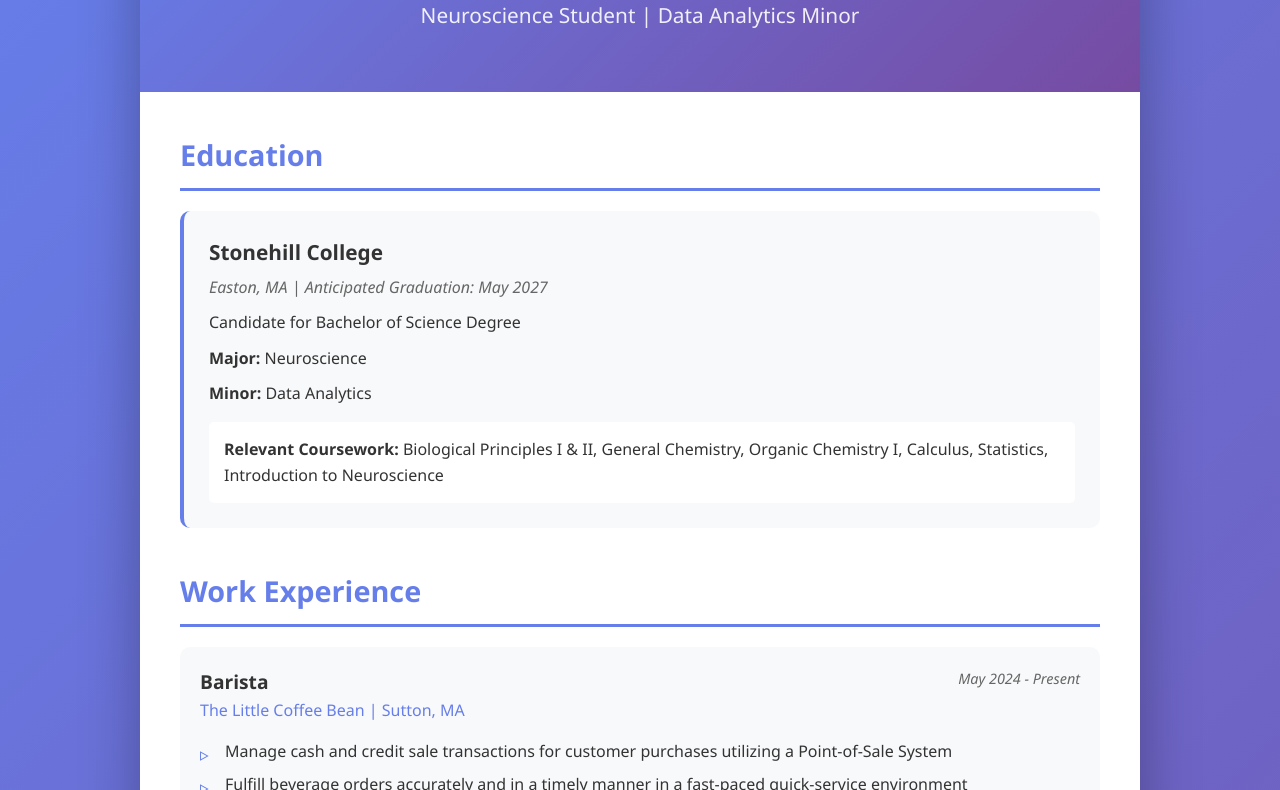
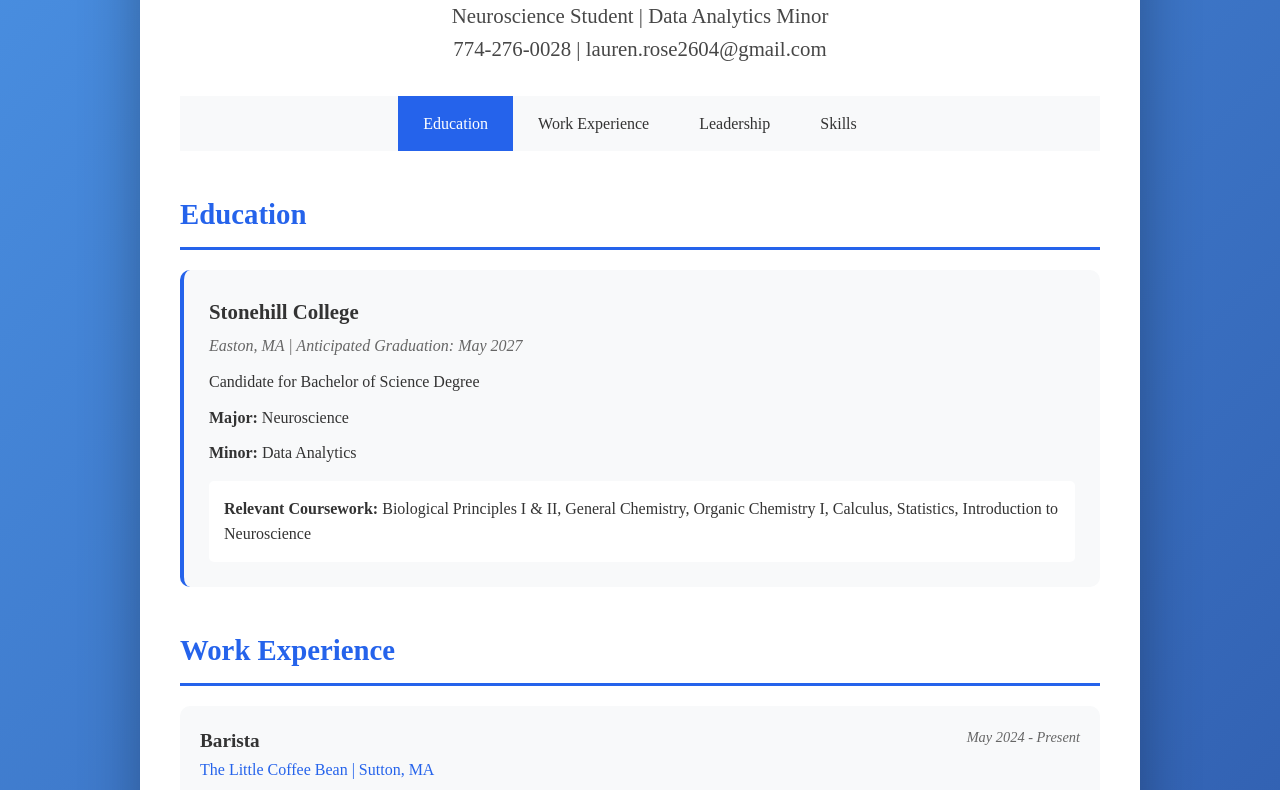
Before and after one commit to lrose26/lrose26.github.io, a plain HTML site: page index.html in a window 1280 px wide. Shown: the part 155-945 px from the top of the page. Drawn offline with Linux system fonts and the light colour scheme.

Commit message:
Update index.html

```diff
--- a/index.html
+++ b/index.html
@@ -3,7 +3,7 @@
 <head>
     <meta charset="UTF-8">
     <meta name="viewport" content="width=device-width, initial-scale=1.0">
-    <title>Lauren Rose - Neuroscience Student</title>
+    <title>Portfolio - Neuroscience Student</title>
     <style>
         * {
             margin: 0;
@@ -12,10 +12,10 @@
         }
 
         body {
-            font-family: 'Segoe UI', Tahoma, Geneva, Verdana, sans-serif;
+            font-family: 'Times New Roman', Times, serif;
             line-height: 1.6;
             color: #333;
-            background: linear-gradient(135deg, #667eea 0%, #764ba2 100%);
+            background: linear-gradient(135deg, #4a90e2 0%, #1e3a8a 100%);
             min-height: 100vh;
             padding: 20px;
         }
@@ -30,10 +30,45 @@
         }
 
         header {
-            background: linear-gradient(135deg, #667eea 0%, #764ba2 100%);
+            background: white;
+            color: #333;
+            padding: 60px 40px 0;
+            text-align: center;
+        }
+
+        nav {
+            background: #f8f9fa;
+            padding: 0;
+            margin-top: 30px;
+        }
+
+        nav ul {
+            list-style: none;
+            display: flex;
+            justify-content: center;
+            flex-wrap: wrap;
+        }
+
+        nav li {
+            margin: 0;
+        }
+
+        nav a {
+            display: block;
+            color: #333;
+            text-decoration: none;
+            padding: 15px 25px;
+            transition: background 0.3s ease;
+            font-weight: 500;
+        }
+
+        nav a:hover {
+            background: #e9ecef;
+        }
+
+        nav a.active {
+            background: #2563eb;
             color: white;
-            padding: 60px 40px;
-            text-align: center;
         }
 
         h1 {
@@ -57,18 +92,18 @@
         }
 
         h2 {
-            color: #667eea;
+            color: #2563eb;
             font-size: 1.8em;
             margin-bottom: 20px;
             padding-bottom: 10px;
-            border-bottom: 3px solid #667eea;
+            border-bottom: 3px solid #2563eb;
         }
 
         .education-card {
             background: #f8f9fa;
             padding: 25px;
             border-radius: 10px;
-            border-left: 4px solid #667eea;
+            border-left: 4px solid #2563eb;
         }
 
         .school-name {
@@ -124,7 +159,7 @@
         }
 
         .company {
-            color: #667eea;
+            color: #2563eb;
             font-weight: 500;
         }
 
@@ -149,7 +184,7 @@
             content: "▹";
             position: absolute;
             left: 0;
-            color: #667eea;
+            color: #2563eb;
             font-weight: bold;
             font-size: 1.2em;
         }
@@ -164,11 +199,11 @@
             background: #f8f9fa;
             padding: 20px;
             border-radius: 10px;
-            border-top: 3px solid #667eea;
+            border-top: 3px solid #2563eb;
         }
 
         .skill-category h3 {
-            color: #667eea;
+            color: #2563eb;
             margin-bottom: 10px;
             font-size: 1.1em;
         }
@@ -187,7 +222,7 @@
 
         @media (max-width: 768px) {
             header {
-                padding: 40px 20px;
+                padding: 40px 20px 0;
             }
 
             h1 {
@@ -205,6 +240,14 @@
             .dates {
                 margin-top: 5px;
             }
+
+            nav ul {
+                flex-direction: column;
+            }
+
+            nav a {
+                border-bottom: 1px solid #e9ecef;
+            }
         }
     </style>
 </head>
@@ -213,6 +256,15 @@
         <header>
             <h1>Lauren Rose</h1>
             <p class="subtitle">Neuroscience Student | Data Analytics Minor</p>
+            <p class="subtitle">774-276-0028 | lauren.rose2604@gmail.com</p>
+            <nav>
+                <ul>
+                    <li><a href="#education" class="active">Education</a></li>
+                    <li><a href="#experience">Work Experience</a></li>
+                    <li><a href="#leadership">Leadership</a></li>
+                    <li><a href="#skills">Skills</a></li>
+                </ul>
+            </nav>
         </header>
 
         <div class="content">
```
